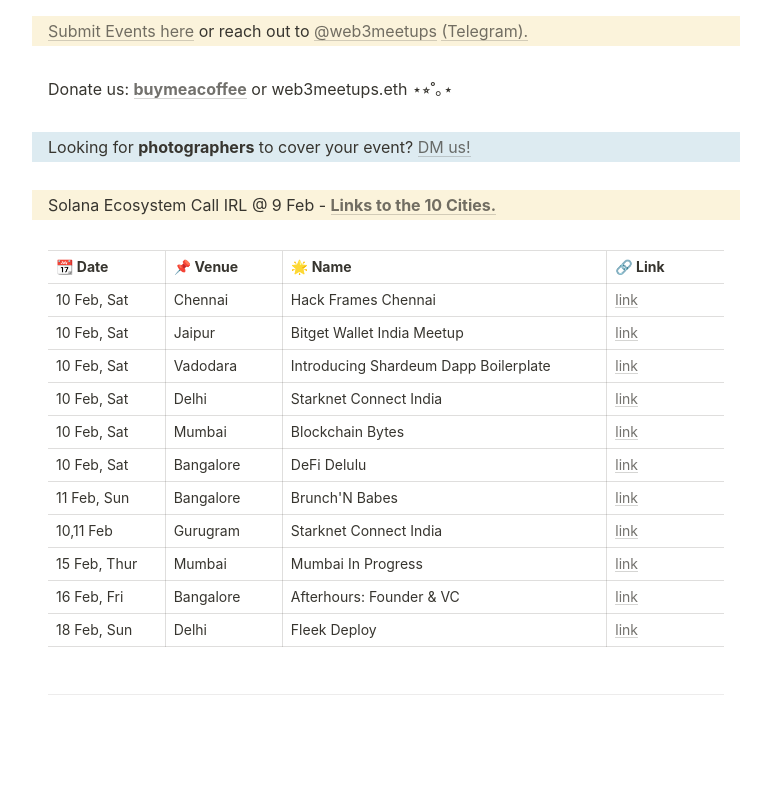
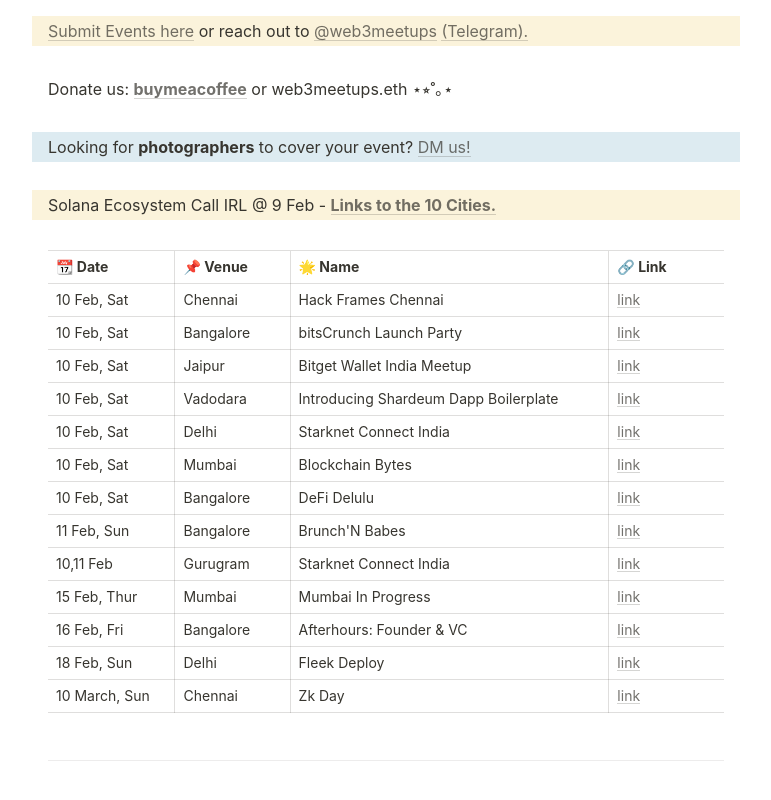
Before and after one commit to web3Gurung/web3meetups-simple, a plain HTML site: page index.html in a window 1280 px wide. Shown: the part 490-1290 px from the top of the page, without its empty margins (254-1025 px from the left). Drawn offline with Linux system fonts and the light colour scheme.

Commit message:
added events

```diff
--- a/index.html
+++ b/index.html
@@ -95,6 +95,12 @@
                     </tr>
                     <tr>
                         <td>10 Feb, Sat</td>
+                        <td>Bangalore</td>
+                        <td>bitsCrunch Launch Party</td>
+                        <td><a target="_blank" href="https://lu.ma/2bpwjt9s?utm_source=web3meetups">link</a></td>
+                    </tr>
+                    <tr>
+                        <td>10 Feb, Sat</td>
                         <td>Jaipur</td>
                         <td>Bitget Wallet India Meetup</td>
                         <td><a target="_blank" href="https://lu.ma/bitgetwalletind1?utm_source=web3meetups">link</a></td>
@@ -153,6 +159,12 @@
                         <td>Fleek Deploy</td>
                         <td><a target="_blank" href="https://lu.ma/fleekdelhi?utm_source=web3meetups">link</a></td>
                     </tr>
+                    <tr>
+                        <td>10 March, Sun</td>
+                        <td>Chennai</td>
+                        <td>Zk Day</td>
+                        <td><a target="_blank" href="https://lu.ma/zk-day?utm_source=web3meetups">link</a></td>
+                    </tr>
                 </tbody>
             </table>
         </div>
```
